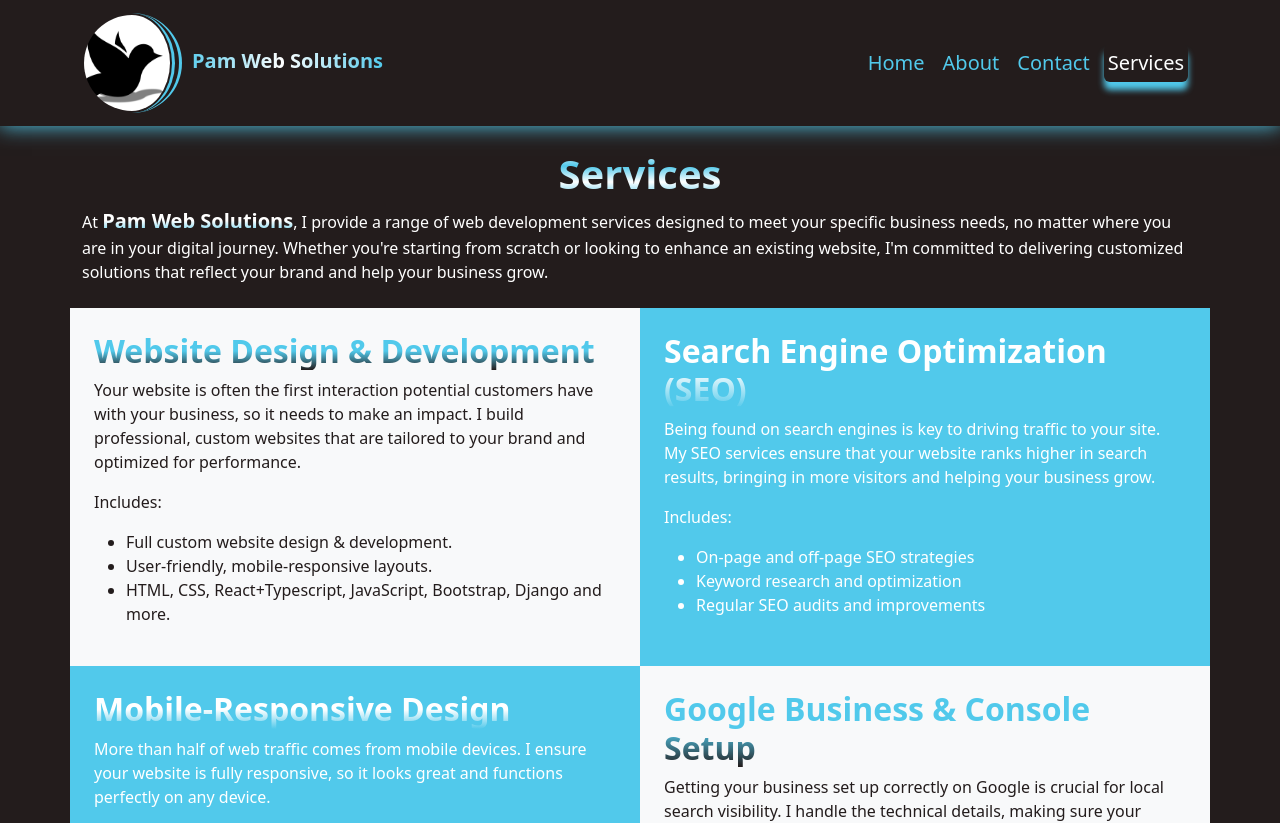
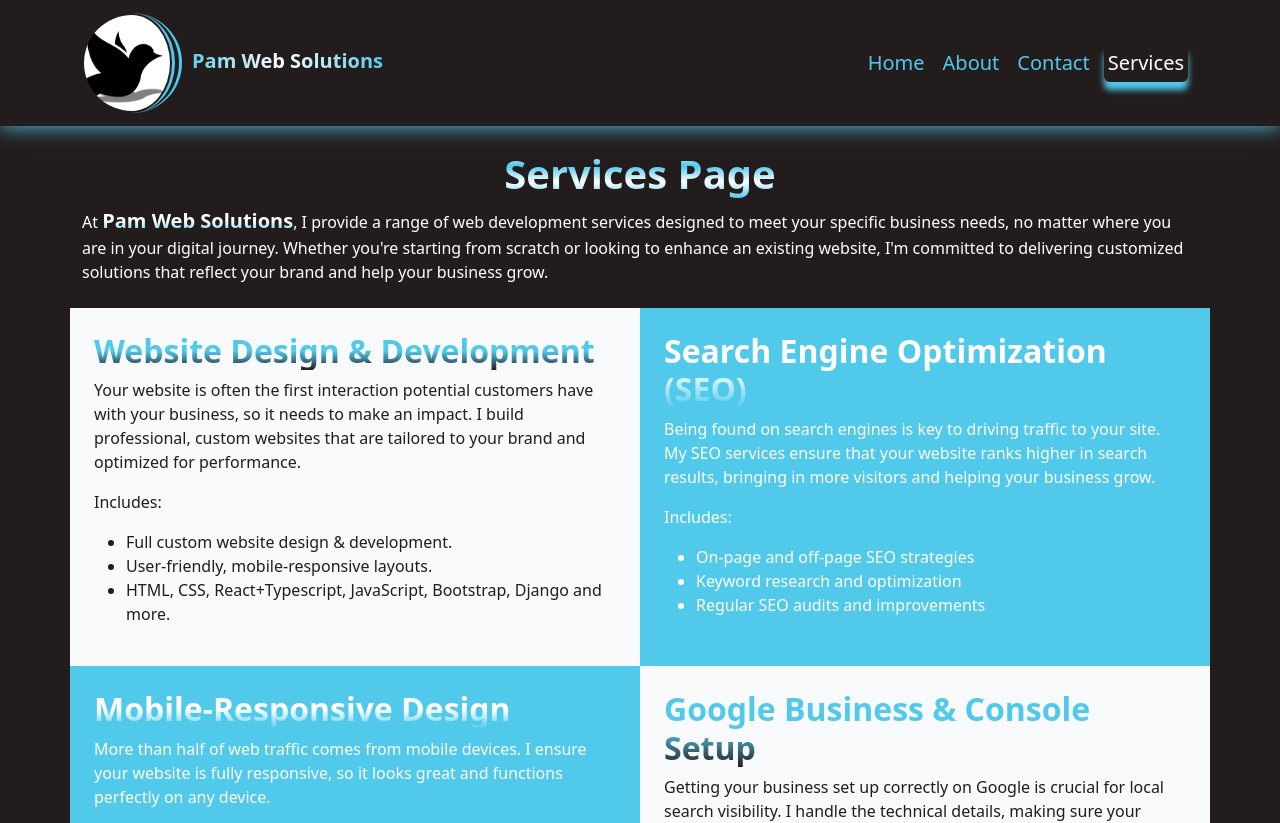
Before and after one commit to Markpm-code/pam-w-solutions, a React (Vite) app in the folder pam-websolutions/: page /#/services in a window 1280 px wide. Shown: the top 823 px of the page. Built offline with nearby package versions, Linux system fonts and the light colour scheme.

Commit message:
update heading text

```diff
--- a/pam-websolutions/src/pages/Contact.tsx
+++ b/pam-websolutions/src/pages/Contact.tsx
@@ -18,7 +18,7 @@ const Contact = () => {
   }, []);
   return (
     <div className="container-fluid mt-4">
-      <h1 className={`text-center contact-me ${visibleContactHeading ? 'visible' : ''}`}>Contact Me</h1>
+      <h1 className={`text-center contact-me ${visibleContactHeading ? 'visible' : ''}`}>Contact Page</h1>
       <div className="container">
         <p>
           Ready to take your online presence to the next level? I'd love to hear
@@ -64,7 +64,7 @@ const Contact = () => {
           </p>
         </div>
         <div className="mb-4">
-          <h4>Follow Me</h4>
+          <h4>Follow Me:</h4>
           <a
             href="https://www.linkedin.com/in/marlon-mandaya-544172234/"
             target="_blank"
--- a/pam-websolutions/src/pages/Services.tsx
+++ b/pam-websolutions/src/pages/Services.tsx
@@ -24,7 +24,7 @@ const Services = () => {
 
   return (
     <div className="container mb-4 mt-4">
-      <h1 className={`text-center services-page ${visibleServicesHeading ? 'visible' : ''}`}>Services</h1>
+      <h1 className={`text-center services-page ${visibleServicesHeading ? 'visible' : ''}`}>Services Page</h1>
       <p className="mb-4 main-paragraph">
         At <span>Pam Web Solutions</span>, I provide a range of web development services
         designed to meet your specific business needs, no matter where you are
```
